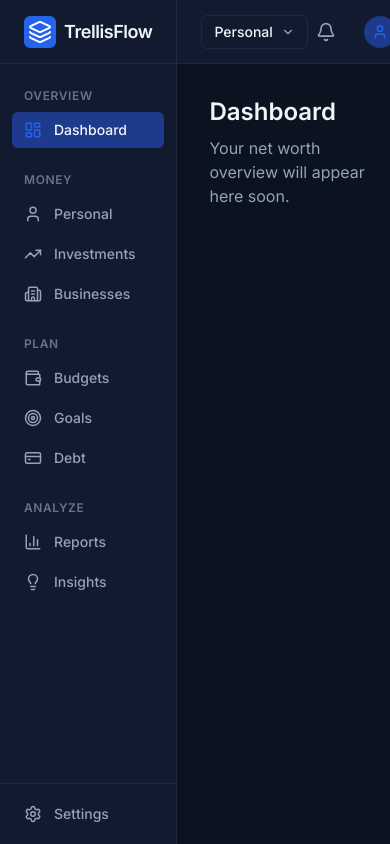
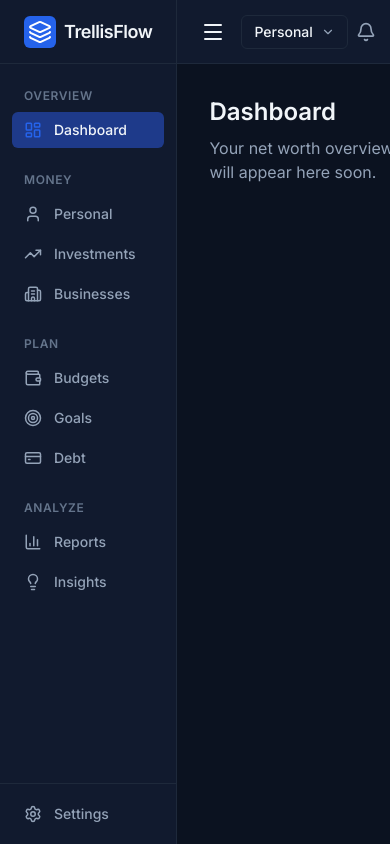
Before and after one commit to Dancan1907/trellisflow, a Next.js app in the folder apps/web/: page /dashboard in a window 390 px wide. Built offline with nearby package versions, Linux system fonts and the light colour scheme.

Commit message:
feat(web): Add hamburger menu button to topbar for mobile

```diff
--- a/apps/web/src/components/layout/topbar.tsx
+++ b/apps/web/src/components/layout/topbar.tsx
@@ -1,10 +1,14 @@
 'use client';
 
-import { Search, Bell, User as UserIcon, ChevronDown, LogOut } from 'lucide-react';
+import { Search, Bell, User as UserIcon, ChevronDown, LogOut, Menu } from 'lucide-react';
 import { useAuthStore } from '@/lib/auth/auth-store';
 import { useRouter } from 'next/navigation';
 
-export function Topbar() {
+interface TopbarProps {
+  onMenuClick: () => void;
+}
+
+export function Topbar({ onMenuClick }: TopbarProps) {
   const { user, clearAuth } = useAuthStore();
   const router = useRouter();
 
@@ -14,17 +18,24 @@ export function Topbar() {
   };
 
   return (
-    <header className="h-16 flex items-center justify-between px-6 border-b border-border-subtle bg-bg-secondary">
-      {/* Left side: Container Switcher */}
-      <div className="flex items-center gap-4">
+    <header className="h-16 flex items-center justify-between px-4 md:px-6 border-b border-border-subtle bg-bg-secondary">
+      <div className="flex items-center gap-2 md:gap-4">
+        {/* Hamburger Menu Button - Mobile Only */}
+        <button
+          onClick={onMenuClick}
+          className="p-2 rounded-md md:hidden hover:bg-bg-tertiary text-fg-primary transition-colors"
+        >
+          <Menu size={24} />
+        </button>
+
+        {/* Container Switcher */}
         <button className="flex items-center gap-2 px-3 py-1.5 rounded-md border border-border-subtle hover:bg-bg-tertiary text-sm font-medium text-fg-primary transition-colors">
           Personal
           <ChevronDown size={14} className="text-fg-secondary" />
         </button>
       </div>
 
-      {/* Right side: Search, Notifications & Logout */}
-      <div className="flex items-center gap-4">
+      <div className="flex items-center gap-2 md:gap-4">
         {/* Search Input */}
         <div className="relative hidden md:block">
           <Search size={16} className="absolute left-3 top-1/2 -translate-y-1/2 text-fg-tertiary" />
@@ -40,7 +51,7 @@ export function Topbar() {
           <Bell size={20} />
         </button>
 
-        {/* User Profile & Logout Action */}
+        {/* User Profile & Logout */}
         <button
           onClick={handleLogout}
           title="Click to Log Out"
```
